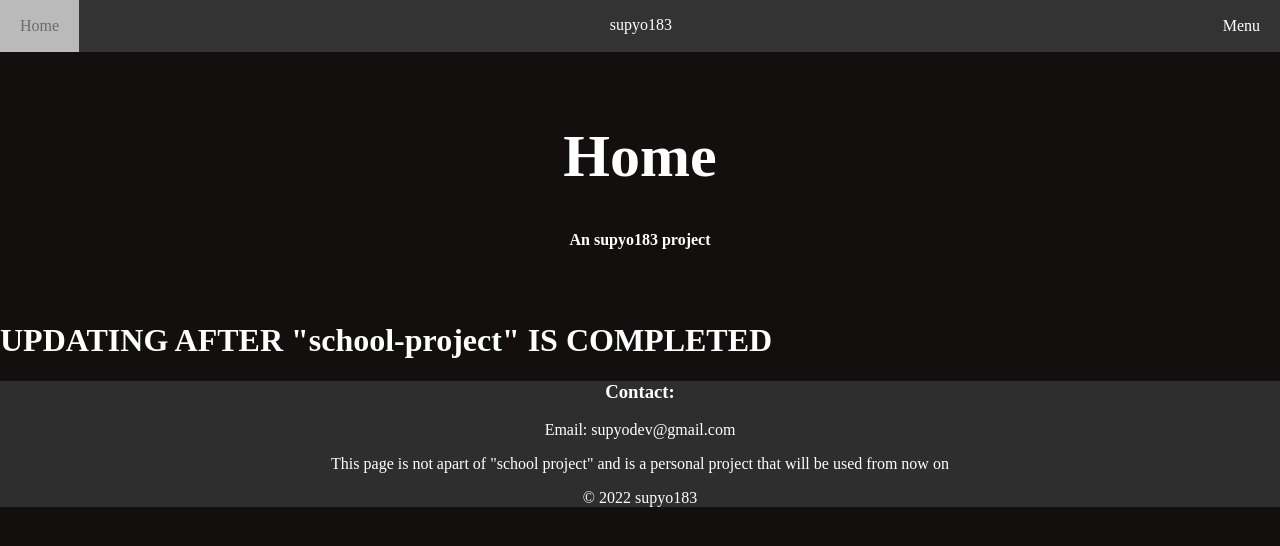
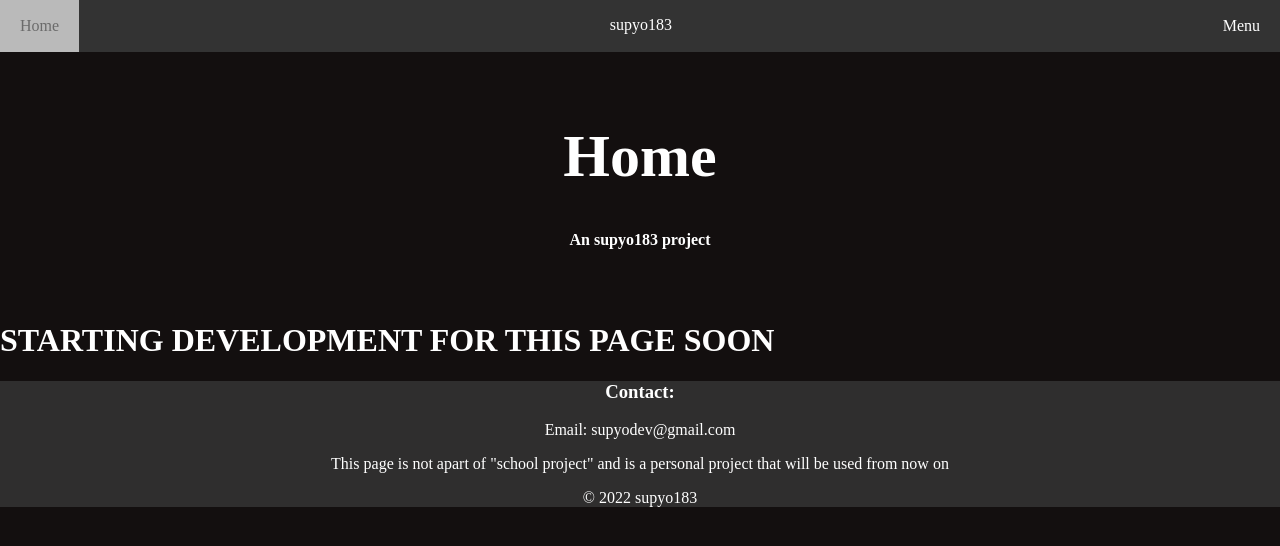
Before and after one commit to supyo183/Home, a plain HTML site: page index.html in a window 1280 px wide. Drawn offline with Linux system fonts and the light colour scheme.

Commit message:
Update index.html

```diff
--- a/index.html
+++ b/index.html
@@ -18,7 +18,7 @@
       <h4> An supyo183 project</h4>
     </header>
     <div class="sect-1">
-      <h1>UPDATING AFTER "school-project" IS COMPLETED</h1>
+      <h1>STARTING DEVELOPMENT FOR THIS PAGE SOON</h1>
     </div>
     <div class="sect-2">
     </div>
```
